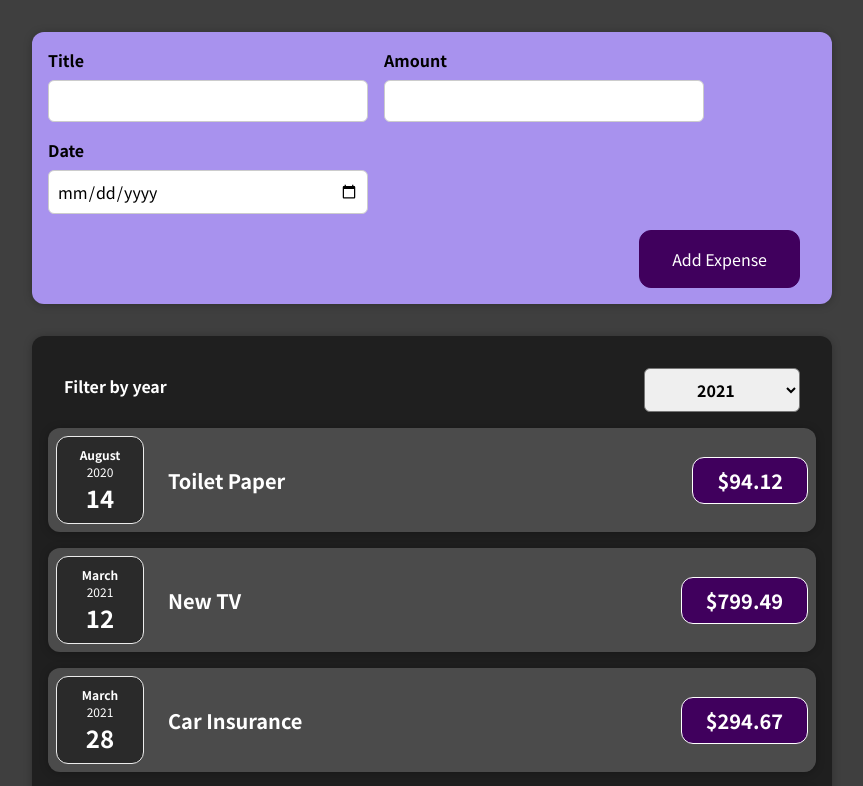
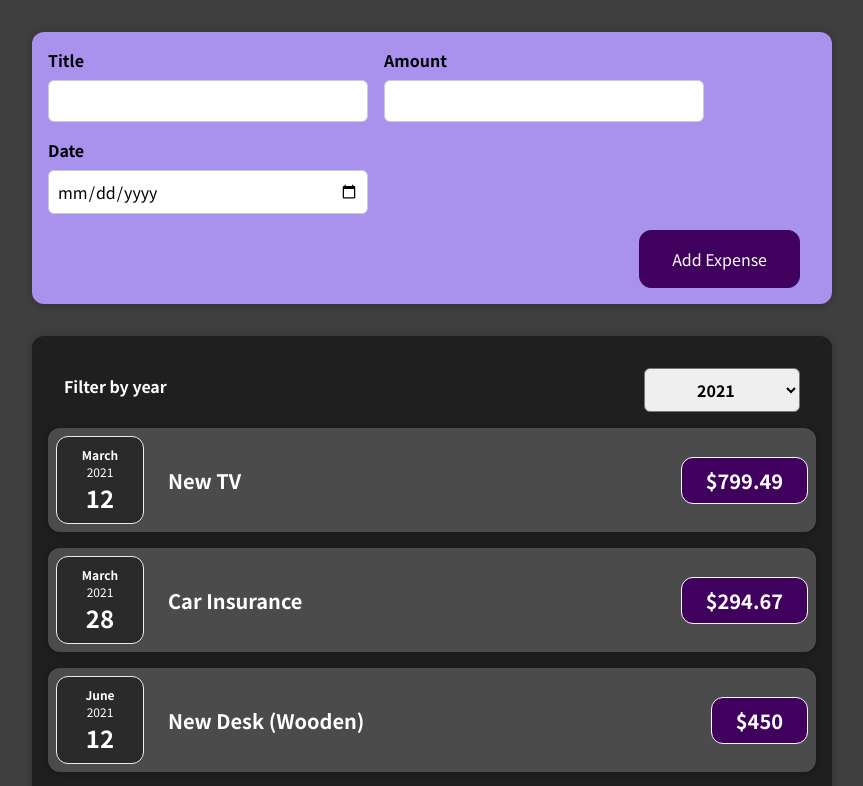
Before and after one commit to Kotaro666-dev/react_practice, a React (Create React App) app in the folder react-complete-guide/: page / in a window 1280 px wide. Shown: the top 786 px of the page, without its empty margins (208-1071 px from the left). Built offline with nearby package versions, Linux system fonts and the light colour scheme.

Commit message:
Update: Add filter expenses by date

```diff
--- a/react-complete-guide/src/components/Expenses/Expenses.js
+++ b/react-complete-guide/src/components/Expenses/Expenses.js
@@ -12,18 +12,25 @@ function Expenses(props) {
 		setExpensesFilterDate(selectedYear);
 	};
 
+	const filteredExpenses = props.items.filter(item => {
+		return item.date.getFullYear().toString() === expensesFilterDate;
+	});
+
 	return (
 		<div>
 			<Card className="expenses" >
 				<ExpensesFilter selectedYear={expensesFilterDate}  onSaveExpensesFilterDate={onSaveExpensesFilterDateHandler} />
-				{props.items.map(item =>
+				{
+					filteredExpenses
+						.map(item =>
 							<ExpenseItem
 								key={item.id}
 								title={item.title}
 								amount={item.amount}
 								date={item.date}
 							/>
-				)}
+						)
+				}
 			</Card>
 		</div>
 	);
```
Lines whose indentation alone changed are shown as unchanged.
